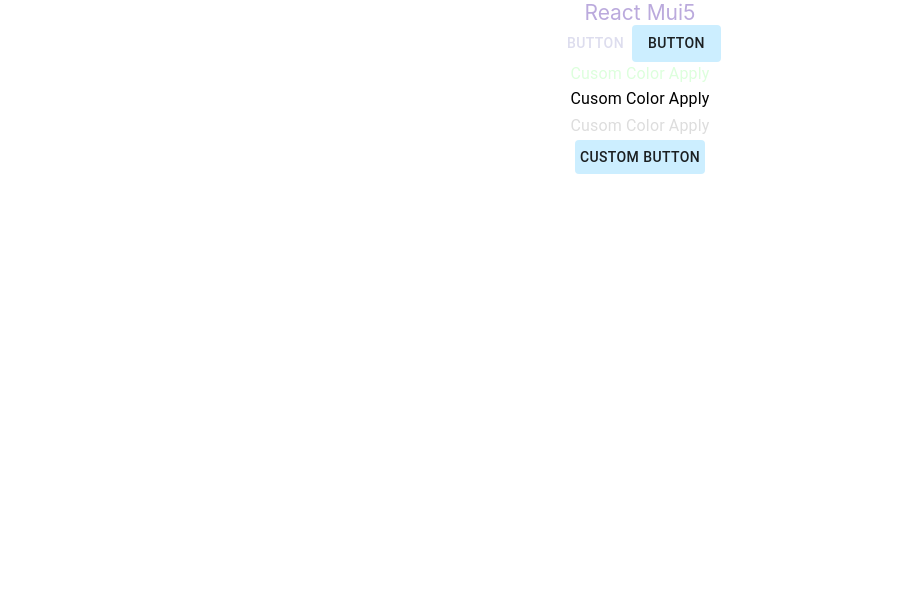
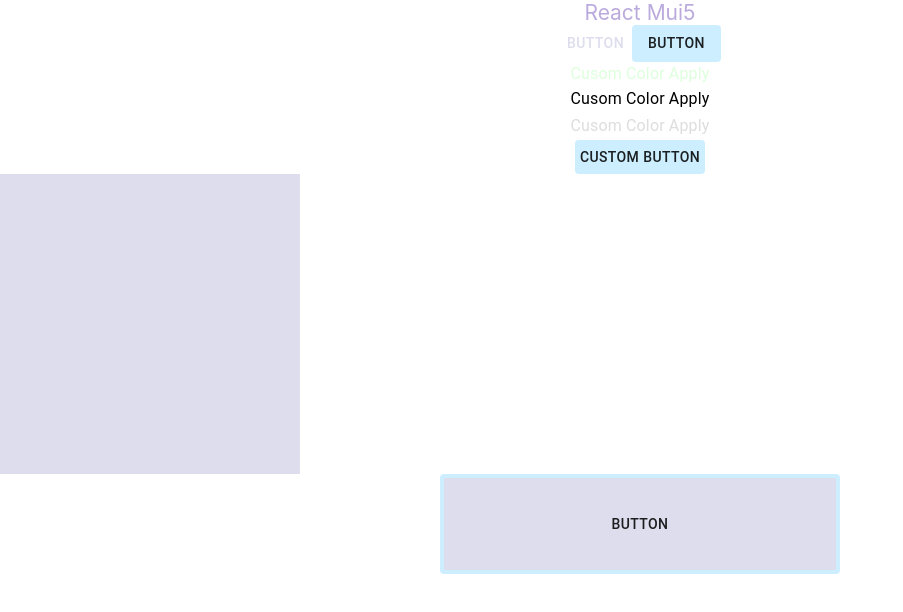
Before and after one commit to fhabhishektiwari/reactMUI5, a React (Create React App) app: page / in a window 1280 px wide. Shown: the top 612 px of the page, without its empty margins (0-903 px from the left). Built offline with nearby package versions, Linux system fonts and the light colour scheme.

Commit message:
MUI V5: The SX Prop

```diff
--- a/src/App.js
+++ b/src/App.js
@@ -1,6 +1,7 @@
 import './App.css';
-import { Button, Typography } from '@mui/material';
+import { Box, Button, Typography } from '@mui/material';
 import {styled} from '@mui/material/styles';
+import { hover } from '@testing-library/user-event/dist/hover';
 
 function App() {
 
@@ -10,6 +11,7 @@
     background:theme.palette.secondary.main,
   }));
 
+  const test=false;
   return (
     <div className="App">
       <Typography component="div" variant='mytypography'>React Mui5</Typography>
@@ -19,7 +21,31 @@
       <Typography sx={{ color: 'mycustomeColor.customdark',p:1 }}>Cusom Color Apply</Typography>
       <Typography sx={{ color: 'mycustomeColor.customLight',m:2 }}>Cusom Color Apply</Typography>
       <MyCustomButton variant='contained'>Custom Button</MyCustomButton>
+      <Box
+        sx={{
+          width: 300,
+          height: 300,
+          backgroundColor: 'primary.main',
+          '&:hover': {
+            backgroundColor: 'secondary.main',
+            opacity: [0.9, 0.8, 0.7],
+          },
+        }}
+      />
+      <Button sx={[{
+        width:{xs:100,sm:200,md:300,lg:400,xl:500},
+        border:4,
+        borderColor:'secondary.main',
+        '&.MuiButton-root':{
+          height:'100px',
+        },
 
+      },
+      test &&{
+        border:6,
+        borderColor:'red',
+      }
+      ]} variant="contained">Button</Button>
     </div>
   );
 }
```
